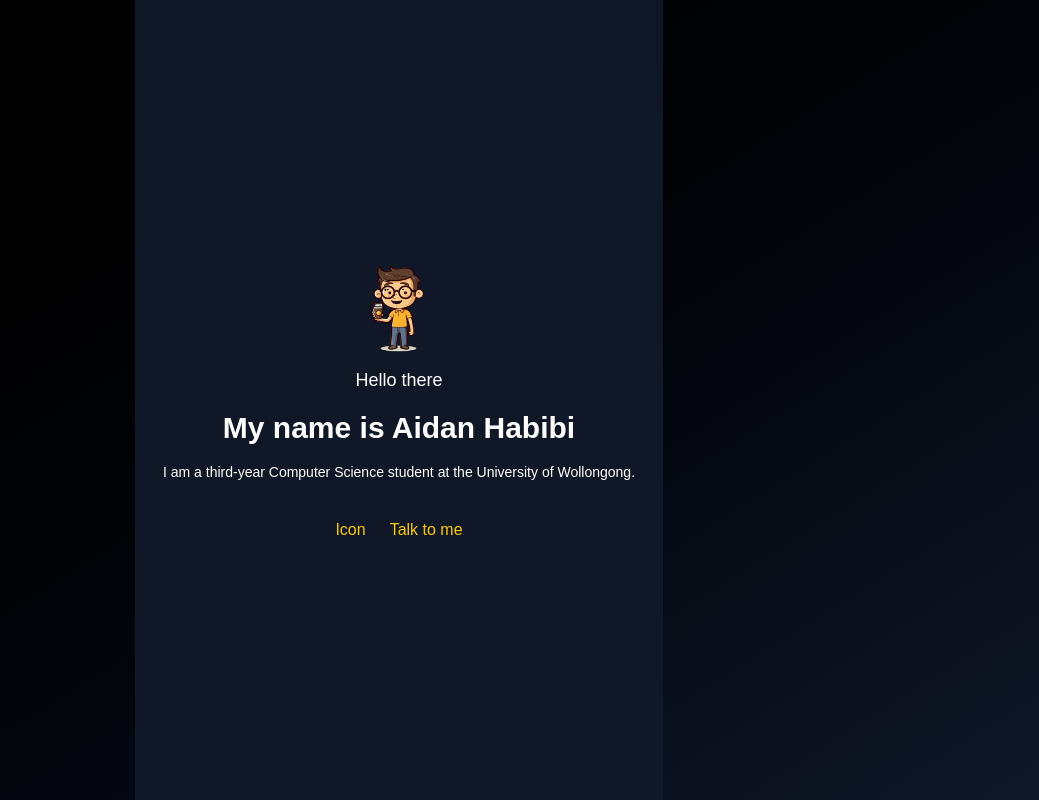
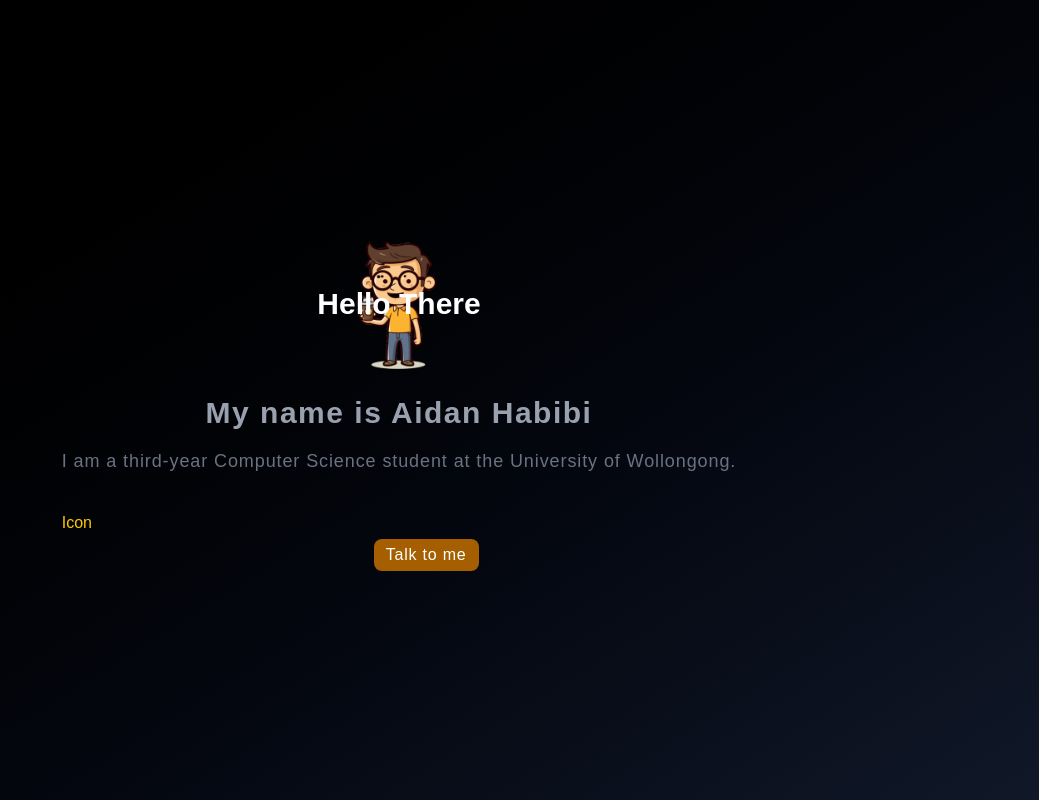
Before and after one commit to Aidan-shark/personal-portfolio, a Next.js app: page / in a window 1280 px wide. Shown: the whole page, without its empty margins (241-1280 px from the left). Built offline with nearby package versions, Linux system fonts and the light colour scheme.

Commit message:
Continue coding: updated files

```diff
--- a/src/components/sub/Hero.jsx
+++ b/src/components/sub/Hero.jsx
@@ -3,25 +3,30 @@
 
 const Hero = () => {
   return (
-    <div className="h-screen grid place-items-center bg-gray-900 text-white px-7">
+    <div className="h-screen grid place-items-center">
       <div className="text-center space-y-4">
-        <div className="flex flex-col items-center space-y-2">
+        <div className="flex flex-col items-center justify-center gap-y-3 font-light capitalize">
+          <div className="flex items-center justify-center">
           <Image
             src="/LittleGuy.png"
             alt="Personal Image"
             width={100}
             height={100}
-            priority
+            priority={true}
+            className="h-auto w-[150px]"
           />
-          <span className="text-lg font-medium">Hello there</span>
+          <span className="absolute text-3xl font-semibold text-white">Hello there</span>
         </div>
-        <h1 className="text-3xl font-bold">My name is Aidan Habibi</h1>
-        <p className="text-sm">
+        </div>
+        <h1 className="text-center text-3xl font-bold tracking-wider text-gray-400">My name is Aidan Habibi</h1>
+        <p className="text-lg tracking-wider text-gray-500">
           I am a third-year Computer Science student at the University of Wollongong.
         </p>
         <div className="flex justify-center space-x-6 pt-5">
-          <a href="#" className="text-yellow-400 hover:underline">Icon</a>
-          <a href="#" className="text-yellow-400 hover:underline">Talk to me</a>
+          <a href="#" className="text-yellow-400 hover:underline">
+            Icon</a>
+          <a href="#" className="mx-auto mt-7 block w-max rounded-lg bg-yellow-700 px-3 py-1 font-light capitilize tracking-wider
+          text-white hover:bg-yellow-400 transition-colors">Talk to me</a>
         </div>
       </div>
     </div>
```
